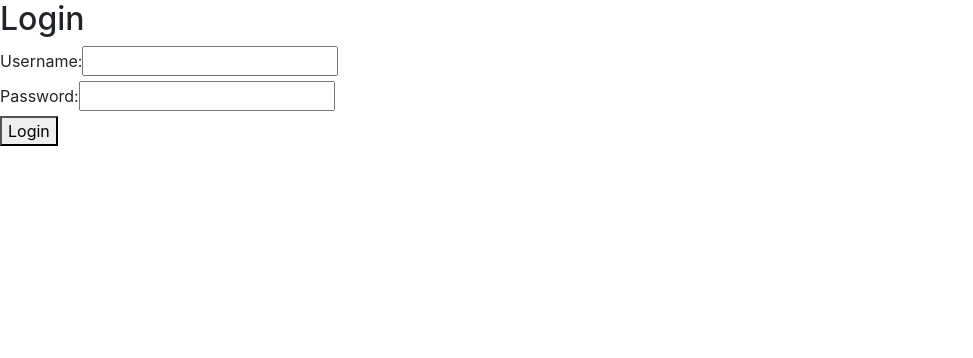
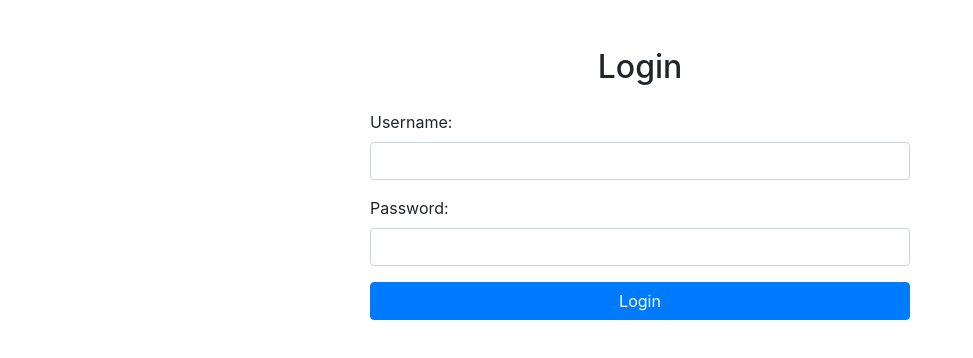
Before and after one commit to PandesalPanpan/jr-fullstack-exam, a React (Create React App) app in the folder frontend/: page /login in a window 1280 px wide. Shown: the top 358 px of the page, without its empty margins (0-973 px from the left). Built offline with nearby package versions, Linux system fonts and the light colour scheme.

Commit message:
Update LoginPage layout and styling

```diff
--- a/frontend/src/pages/LoginPage.js
+++ b/frontend/src/pages/LoginPage.js
@@ -12,30 +12,36 @@
   } = useLogin();
 
   return (
-    <div>
-      <h2>Login</h2>
-      {error && <p style={{ color: 'red' }}>{error}</p>}
+    <div className="container mt-5">
+      <div className="row justify-content-center">
+        <div className="col-md-6">
+          <h2 className="text-center mb-4">Login</h2>
+          {error && <div className="alert alert-danger">{error}</div>}
           <form onSubmit={handleSubmit}>
-        <div>
+            <div className="form-group">
               <label>Username:</label>
               <input
                 type="text"
+                className="form-control"
                 value={username}
                 onChange={handleUsernameChange}
                 required
               />
             </div>
-        <div>
+            <div className="form-group">
               <label>Password:</label>
               <input
                 type="password"
+                className="form-control"
                 value={password}
                 onChange={handlePasswordChange}
                 required
               />
             </div>
-        <button type="submit">Login</button>
+            <button type="submit" className="btn btn-primary btn-block">Login</button>
           </form>
+        </div>
+      </div>
     </div>
   );
 }
```
Lines whose indentation alone changed are shown as unchanged.
